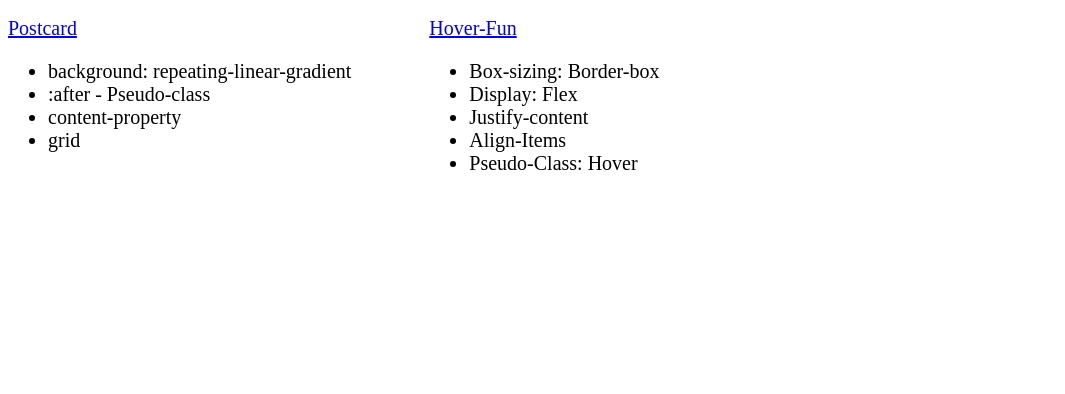
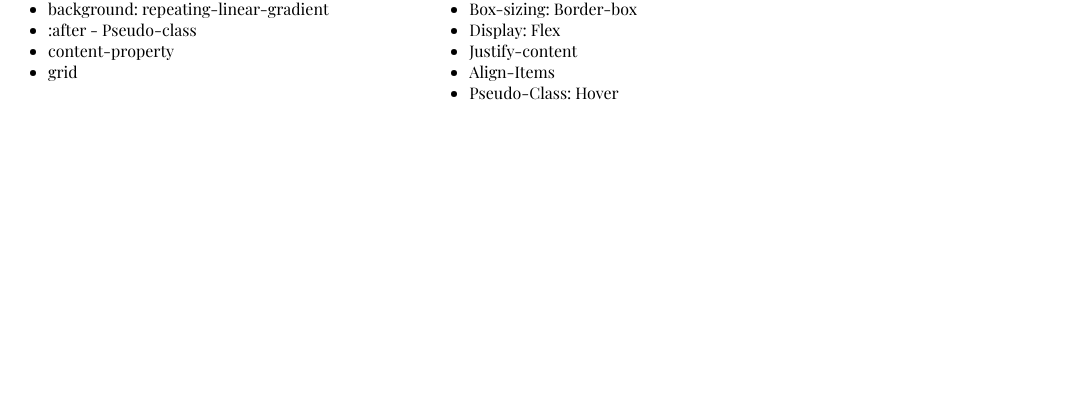
Before and after one commit to vanessawa/Kata-Collection, a plain HTML site: page index.html in a window 1280 px wide. Shown: the part 406-800 px from the top of the page, without its empty margins (0-1065 px from the left). Drawn offline with nearby package versions, Linux system fonts and the light colour scheme.

```diff
--- a/index.html
+++ b/index.html
@@ -6,6 +6,11 @@
     <meta name="viewport" content="width=device-width, initial-scale=1.0" />
     <title>Kata-Collection</title>
     <link href="style.css" rel="stylesheet" />
+    <link rel="preconnect" href="https://fonts.gstatic.com" />
+    <link
+      href="https://fonts.googleapis.com/css2?family=Playfair+Display&display=swap"
+      rel="stylesheet"
+    />
   </head>
   <body>
     <h1>Kata-Collection</h1>
--- a/style.css
+++ b/style.css
@@ -1,3 +1,8 @@
+html {
+  font-size: 15px;
+  font-family: "Playfair Display", serif;
+}
+
 .main-content {
   display: grid;
   grid-template-columns: 1fr;
@@ -5,7 +10,7 @@
 
 @media screen and (min-width: 446px) {
   html {
-    font-size: 16px;
+    font-size: 0.8em;
   }
   .main-content {
     display: grid;
@@ -15,7 +20,7 @@
 
 @media screen and (min-width: 768px) {
   html {
-    font-size: 18px;
+    font-size: 0.9em;
   }
   .main-content {
     display: grid;
@@ -24,7 +29,7 @@
 }
 @media screen and (min-width: 992px) {
   html {
-    font-size: 20px;
+    font-size: 1em;
   }
 }
 
```
